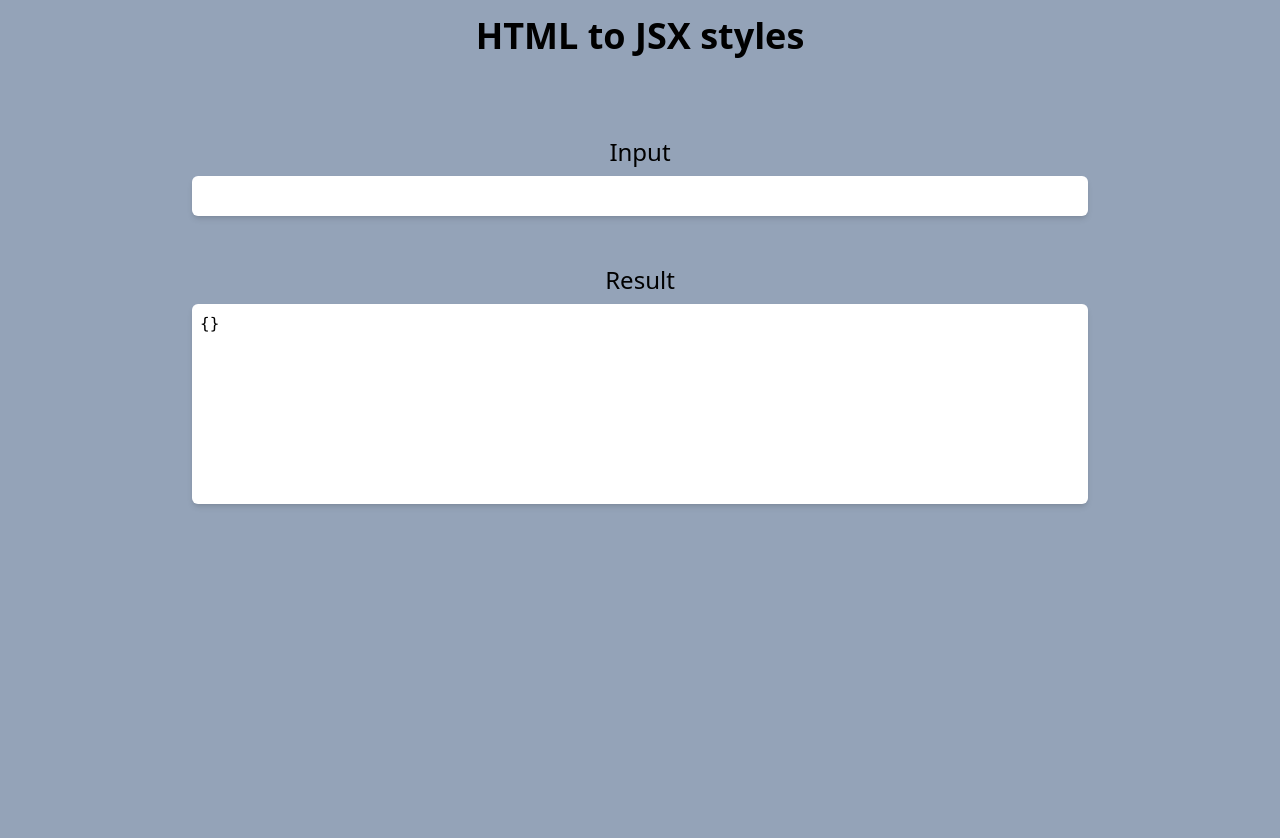
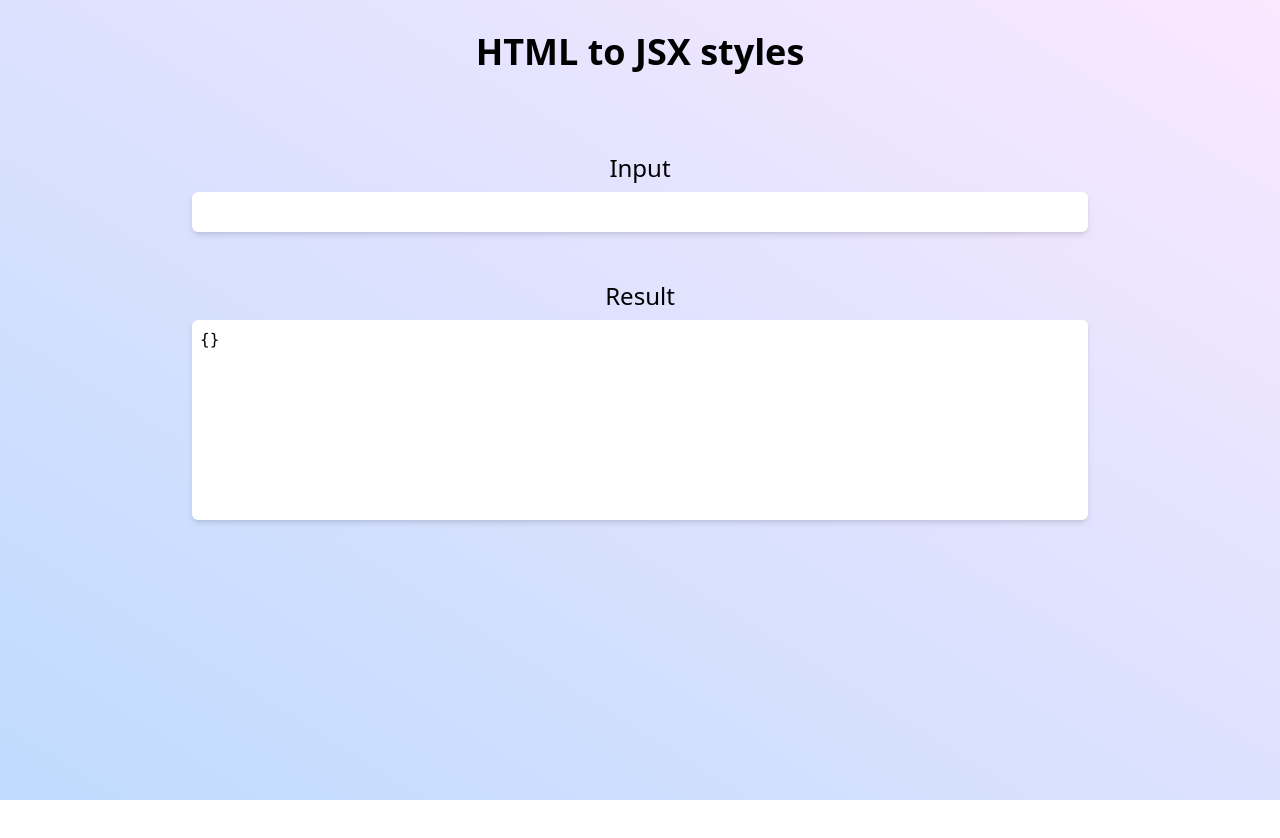
Before and after one commit to davidgm3/html-style-to-jsx, a React (Vite) app: page / in a window 1280 px wide. Shown: the top 838 px of the page. After the commit the page ends 800 px from the top, so only its background shows below. Built offline with nearby package versions, Linux system fonts and the light colour scheme.

Commit message:
fixed page height and change colors

```diff
--- a/src/App.jsx
+++ b/src/App.jsx
@@ -49,10 +49,10 @@ function App() {
 
 	return (
 		<>
-			<h1 className='text-4xl text-center mt-4 mb-20 font-bold'>
+			<h1 className='text-4xl text-center  mb-20 font-bold'>
 				HTML to JSX styles
 			</h1>
-			<div className='h-screen  flex  items-center flex-col max-w-4xl w-5/6 mx-auto'>
+			<div className='h-full flex  items-center flex-col max-w-4xl w-5/6 mx-auto'>
 				<h2 className='text-2xl mb-2'>Input</h2>
 				<textarea
 					ref={textAreaRef}
--- a/src/index.css
+++ b/src/index.css
@@ -3,8 +3,5 @@
 @tailwind utilities;
 
 body {
-	@apply bg-slate-400 min-h-screen min-w-full;
+	@apply bg-gradient-to-tr from-blue-200 to-fuchsia-100 h-screen pt-8;
 }
-#root {
-	@apply min-h-screen;
-}
```
